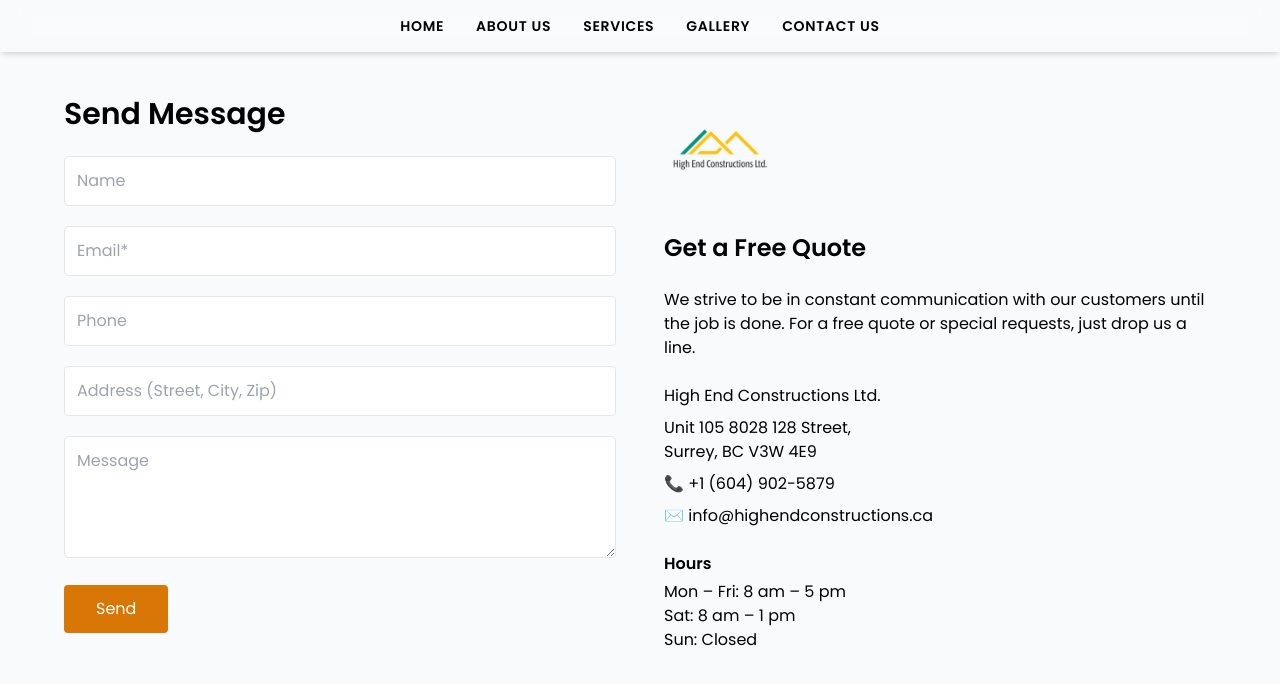
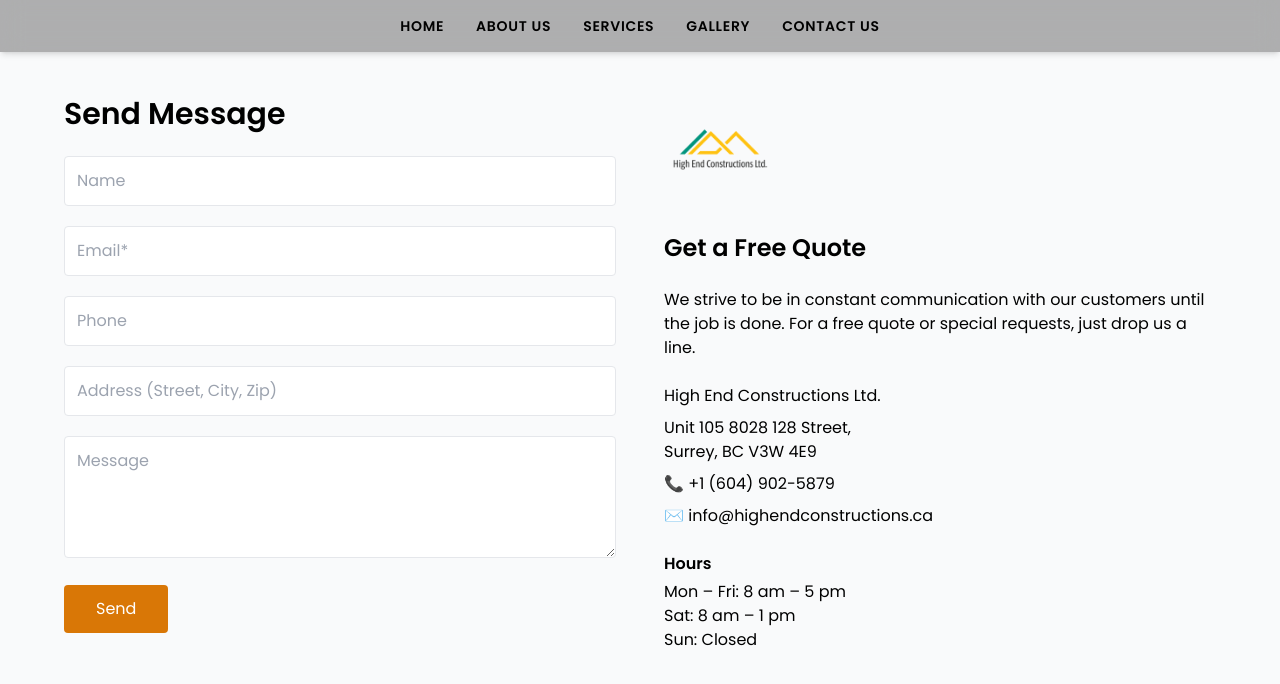
Before and after one commit to reflex000/high-end-constructions, a Next.js app: page /contact in a window 1280 px wide. Shown: the top 684 px of the page. Built offline with nearby package versions, Linux system fonts and the light colour scheme.

Commit message:
logo and nav bar adjust

```diff
--- a/components/HomePage.tsx
+++ b/components/HomePage.tsx
@@ -21,8 +21,8 @@ export default function HomePage() {
         </video>
 
         {/* Logo */}
-        <div className="absolute top-4 left-4 z-20 bg-white/80 rounded-md px-2 py-1 shadow-md">
-          <img src="/logo.png" alt="High End Constructions" className="h-14" />
+        <div className="absolute top-4 left-6 z-50">
+          <img src="/logo.png" alt="High End Constructions" className="h-24 w-auto drop-shadow-x1" />
         </div>
 
         {/* Headline */}
--- a/components/navbar.jsx
+++ b/components/navbar.jsx
@@ -3,7 +3,7 @@ import Link from 'next/link';
 
 export default function Navbar() {
   return (
-    <nav className="fixed top-0 left-0 right-0 z-50 bg-transparent backdrop-blur-lg
+    <nav className="fixed top-0 left-0 right-0 z-50 bg-black/30 backdrop-blur-md
                      text-black flex items-center justify-center
                      py-4 px-6 space-x-8 text-sm tracking-wider font-semibold shadow-md">
       <Link href="/"        className="hover:text-amber-400">HOME</Link>
```
